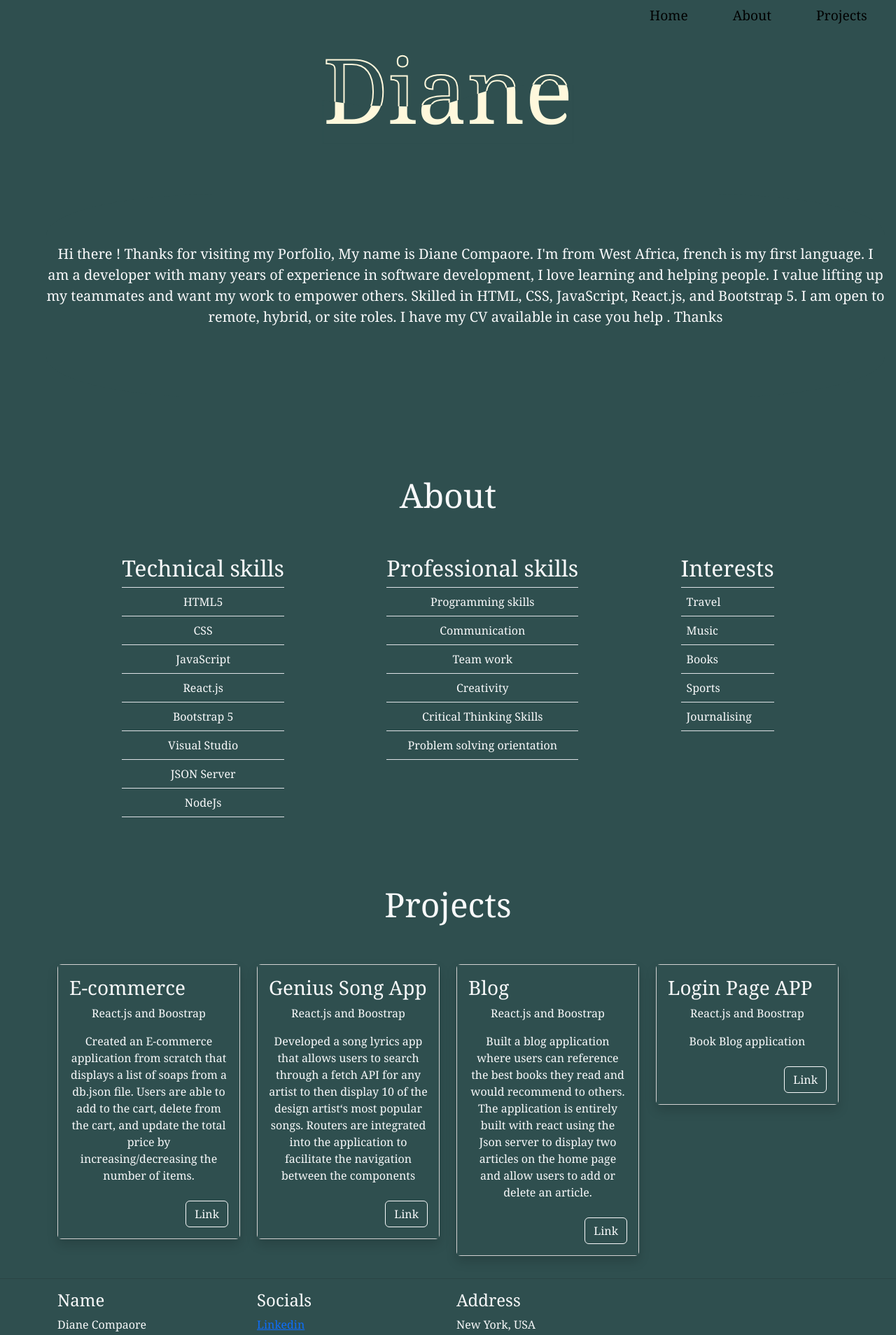
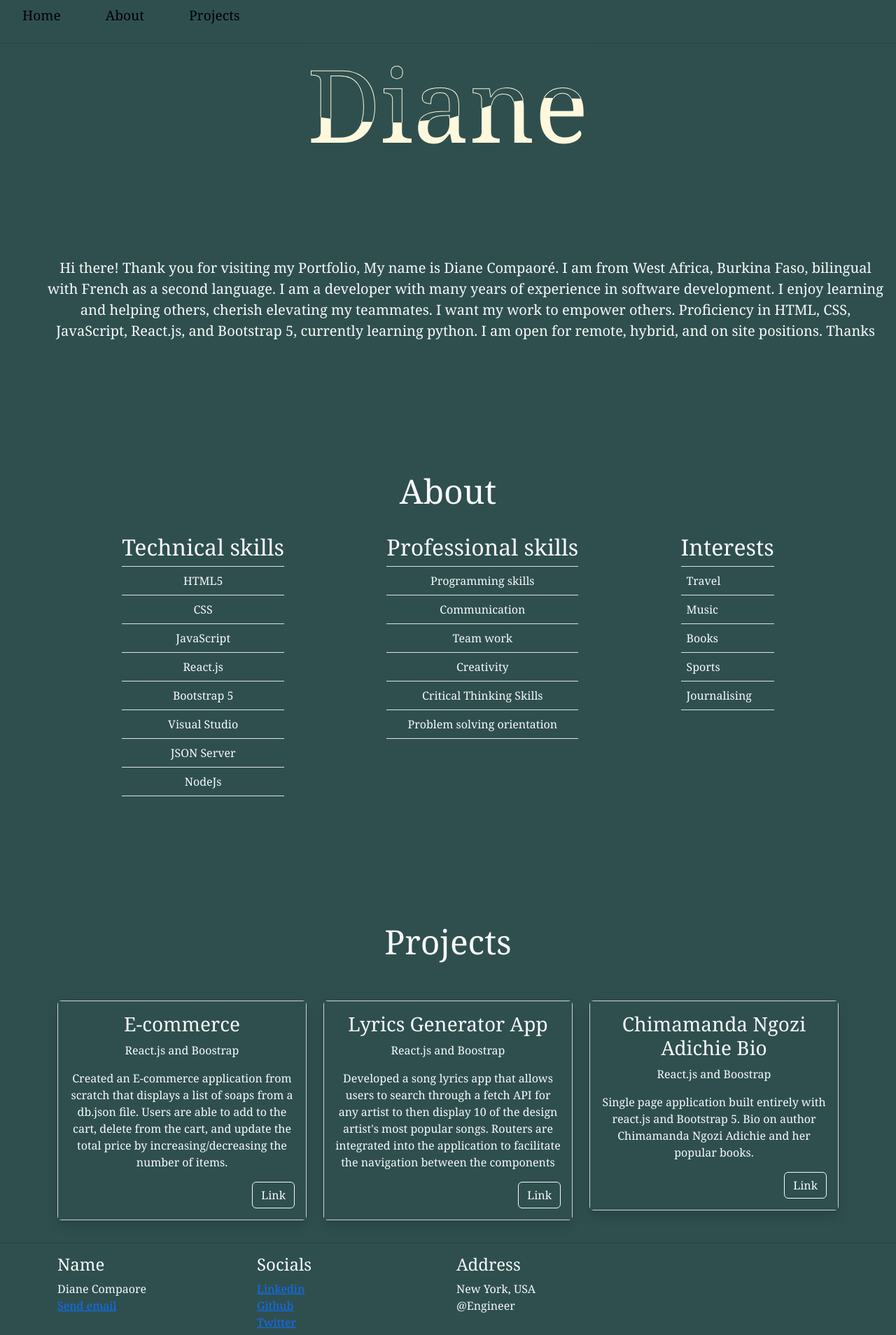
Before and after one commit to dianeyasminec/Portfolio_React, a React (Create React App) app: page / in a window 1280 px wide. Shown: the top 1908 px of the page at 70% size. Built offline with nearby package versions, Linux system fonts and the light colour scheme.

Commit message:
Done
My portfolio entirely built with React.js and Bootstrap constitutes 3 projects (E-commerce, Lyrics generator and Single page application)

```diff
--- a/src/App.js
+++ b/src/App.js
@@ -4,18 +4,18 @@ import './Styles/app.css'
 import 'bootstrap/dist/css/bootstrap.min.css'
 import React from 'react';
 import About from './components/About'
-import Navbar from './components/Navbar'
+import Navigation from './components/Navigation'
 import user from './data/user'
 import Footer from './components/Footer'
-import One from './Images/One.gif'
+
 
 
 function App() {
   return (
     <>
-    <Navbar/>
+    <Navigation/>
 
-    <Home One={One} />
+    <Home  />
     <About links={user.socialLinks} skills={user.skills} abilities={user.Technicals} interests={user.Interests}/>
     <Projects projects={user.projects}/>
     <hr/>
--- a/src/Styles/home.css
+++ b/src/Styles/home.css
@@ -13,20 +13,21 @@ body {
   padding-bottom: 150px;
 }
 .text{
-  padding-bottom: 100px;
+  padding-bottom: 80px;
+
 }
 
 .content2 h2 {
 
   color: #fff;
-  font-size: 8em;
+  font-size: 9em;
   position: absolute;
   transform: translate(-50%, -50%);
 }
 
 .content2 h2:nth-child(1) {
   color: transparent;
-  -webkit-text-stroke: 2px cornsilk;
+  -webkit-text-stroke: 1px cornsilk;
 }
 
 .content2 h2:nth-child(2) {
--- a/src/Styles/navbar.css
+++ b/src/Styles/navbar.css
@@ -15,7 +15,7 @@ p {
 nav {
   position: fixed;
   top: 0;
-  left: 70%;
+  left: 0%;
   right: 0;
 }
 
@@ -51,17 +51,17 @@ nav a:active {
   padding: 1rem;
 }
 
-#about img {
+/* #about img {
   max-height: 50%;
-}
+} */
 
 #projects {
-
-  min-height: 400px;
+margin-top:40px;
+  min-height: 550px;
 }
 
 #about {
 
   height: 20vh;
-  min-height: 600px;
+  min-height: 570px;
 }
--- a/src/components/About.jsx
+++ b/src/components/About.jsx
@@ -15,7 +15,7 @@ interests} = props
 
   return (
     <div id='about'>
-      <h2  className='text-center  text-light display-5 py-5 '>
+      <h2  className='text-center  text-light display-5 py-4'>
          About
           </h2>
        <div className='container-fluid '>
--- a/src/components/CardResume.jsx
+++ b/src/components/CardResume.jsx
@@ -11,16 +11,19 @@ export default function CardResume(props) {
 
   return (
     <>
-    <div className='col-12 col-sm-12 col-md-6 col-lg-3 col-xl-3 col-xxl-3 '>
-      <div className='card h-80 shadow rounded'>
+    <div className='col-lg-4 col-md-6 col-sm-12 col-xl-4 col-xxl-4  '>
+      <div className='card h-10 shadow rounded'>
         <div className='card-body text-light lead'>
-     <div className='d-flex justify-content-between '>
+     <div className='d-flex justify-content-evenly '>
    <h3 className='card-title  text-light' >{name}</h3>
    </div>
    <p  className='card-text  text-light'>{language}</p>
    <p className=''>{description}</p>
-   <div className='d-grid justify-content-end mt-4'>
-    <Button href={link}variant="outline-light lead">Link</Button>
+   <div className='d-grid justify-content-end mt-'>
+    <Button
+    href={link}
+    target="_blank" rel="noopener noreferrer"
+    variant="outline-light lead">Link</Button>
    </div>
 
   </div>
--- a/src/components/Home.jsx
+++ b/src/components/Home.jsx
@@ -3,15 +3,9 @@ import React from 'react'
 
 
 
-export default function Home(props) {
-
-const {One,
-skills} = props
+export default function Home({skills}) {
 
 console.log(skills)
-
-
-
 
   return (
     <>
@@ -26,34 +20,14 @@ console.log(skills)
 </section>
 <p className=' lead text-light  text text-center '>
 
-     Hi there ! Thanks for visiting my Porfolio, My name is Diane Compaore.
-     I'm from West Africa, french is my first language.
-     I am a developer with many years of experience in software development,
-     I love learning and helping people. I value lifting up my teammates and
-     want my work to empower others. Skilled in HTML, CSS, JavaScript, React.js,
-     and Bootstrap 5. I am  open to remote, hybrid, or site
-     roles. I have my CV available in case you help . Thanks
+Hi there! Thank you for visiting my Portfolio, My name is Diane Compaoré.
+     I am from West Africa, Burkina Faso, bilingual with French as a second language.
+     I am a developer with many years of experience in software development.
+     I enjoy learning and helping others, cherish elevating my teammates.
+     I want my work to empower others. Proficiency in HTML, CSS, JavaScript, React.js,
+   and Bootstrap 5, currently learning python. I am open for remote, hybrid, and on site
+     positions. Thanks
      </p>
-
-    {/* <div className='container-fluid py-3'>
-    <div className="d-flex justify-content-start">
-      <img src={One} alt='img' className='imgOne'/>
-
-      <p className=' lead text-light  text '>
-
-        Hi there ! Thanks for visiting my Porfolio, My name is Diane Compaore.
-        I'm from West Africa, french is my first language.
-        I am a developer with many years of experience in software development,
-        I love learning and helping people. I value lifting up my teammates and
-        want my work to empower others. Skilled in HTML, CSS, JavaScript, React.js,
-        and Bootstrap 5. I am  open to remote, hybrid, or site
-        roles. I have my CV available in case you help . Thanks
-        </p>
-
-
-      </div>
-      </div>  */}
-
       </div>
       </>
   )
--- a/src/components/Navbar.jsx
+++ /dev/null
@@ -1,17 +0,0 @@
-import React from 'react'
-
-export default function Navbar() {
-  // const links = ["home", "about", "projects"];
-  return (
-    <>
-    <nav>
-    <a href="#home">Home</a>
-    <a href="#about">About</a>
-    <a href="#projects">Projects</a>
-
-    </nav>
-
-    </>
-  )
-
-}
--- /dev/null
+++ b/src/components/Navigation.jsx
@@ -0,0 +1,21 @@
+import React from 'react'
+// import Container from 'react-bootstrap/Container';
+// import Nav from 'react-bootstrap/Nav';
+// import Navbar from 'react-bootstrap/Navbar';
+
+export default function Navigation() {
+  // const links = ["home", "about", "projects"];
+  return (
+    <>
+
+     <nav className="bg-">
+     <a href="#home">Home</a>
+     <a href="#about">About</a>
+   <a href="#projects">Projects</a>
+  <hr/>
+   </nav>
+
+    </>
+  )
+
+}
--- a/src/data/user.js
+++ b/src/data/user.js
@@ -87,30 +87,30 @@ const user = {
           "name":"E-commerce",
           "language":"React.js and Boostrap",
           "description":"Created an E-commerce application from scratch that displays a list of soaps from a db.json file. Users are able to add to the cart, delete from the cart, and update the total price by increasing/decreasing the number of items. ",
-          "link": "https://tinyurl.com/s3uv82ye"
+          "link": "https://e-commerce-with-react-js.vercel.app"
         },
         {
           "title": "Project 2",
-          "name":"Genius Song App ",
+          "name":"Lyrics Generator App ",
           "language":"React.js and Boostrap",
-          "description":"Developed a song lyrics app that allows users to search through a fetch API for any artist to then display 10 of the design artist‘s most popular songs. Routers are integrated into the application to facilitate the navigation between the components",
-          "link": "https://tinyurl.com/28zv4jdj"
+          "description":"Developed a song lyrics app that allows users to search through a fetch API for any artist to then display 10 of the design artist's most popular songs. Routers are integrated into the application to facilitate the navigation between the components",
+          "link": "https://lyrics-generator-react.vercel.app/"
         },
         {
           "title": "Project 3",
-          "name":"Blog ",
+          "name":"Chimamanda Ngozi Adichie Bio",
           "language":"React.js and Boostrap",
-          "description":"Built a blog application where users can reference the best books they read and would recommend to others. The application is entirely built with react using the Json server to display two articles on the home page and allow users to add or delete an article. ",
-          "link": "https://github.com/dianeyasminec/my_blog"
+          "description":"Single page application built entirely with react.js and Bootstrap 5. Bio on author Chimamanda Ngozi Adichie and her popular books. ",
+          "link": "https://chimamanda-ngozi-adichie.vercel.app/"
         }
-        ,
-        {
-          "title": "Project 4",
-          "name":"Login Page APP ",
-          "language":"React.js and Boostrap",
-          "description":"Book Blog application",
-          "link": "https://github.com/dianeyasminec/my_blog"
-        }
+        // ,
+        // {
+        //   "title": "Project 4",
+        //   "name":"Login Page APP ",
+        //   "language":"React.js and Boostrap",
+        //   "description":"Book Blog application",
+        //   "link": "https://github.com/dianeyasminec/my_blog"
+        // }
       ],
 }
 
```
Also changed, not shown: src/components/Projects.jsx (+5 -2 lines).
